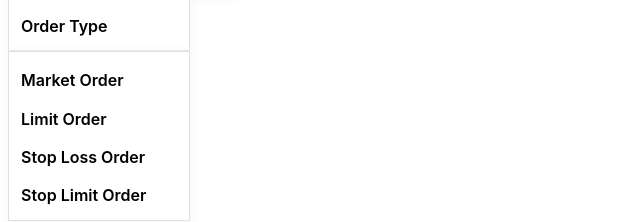
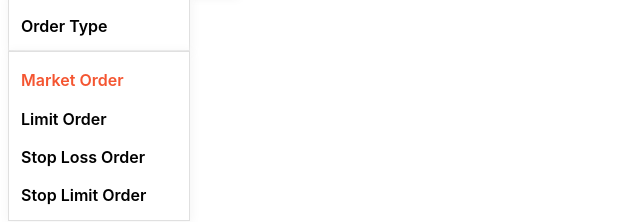
Before and after one commit to The-Merry-Men/service-purchase, a React app: page / in a window 1280 px wide. Shown: the part 229-451 px from the top of the page, without its empty margins (0-640 px from the left). Built offline with nearby package versions, Linux system fonts and the light colour scheme; no server answers.

Commit message:
fixed colors of menu buttons

```diff
--- a/client/src/components/menu-bottom-bar.jsx
+++ b/client/src/components/menu-bottom-bar.jsx
@@ -1,10 +1,14 @@
 import React from 'react';
 import styled from 'styled-components';
+
+const rhBlack = '"#1b1b1d"';
+const rhGreen = "#21ce99";
+const rhOrange = "#f45531";
 
 const MenuBottomBarWrapper = styled.div `
     display: flex;
     flex-direction: column;
-    background: ${props => props.open ? "white" : "#1b1b1d"}
+    background: ${props => props.open ? "white" : rhBlack}
     border: 1px solid ${props => props.open ? "rgb(224, 224, 224)" : "black"};
     box-shadow: 1px 1px 10px 1px ${props => props.open ? "whitesmoke" : "black"};
     height: 168px;
@@ -21,14 +25,24 @@ const Text13Div = styled.div `
     align: left;
     margin-left: 12px;
     margin-top: 4px;
-    color : ${props => props.clicked ? 'green' : 'black'}
+    color : ${props => {
+      if (!props.clicked) {
+        return "black"
+      } else {
+        if (props.up) {
+          return rhGreen
+        } else {
+          return rhOrange
+        }
+      }
+    }}
 `
 
 class MenuButton extends React.Component {
   constructor(props) {
     super(props)
     this.state = {
-      clicked: false
+      clicked: props.default
     }
   }
   clickHandler() {
@@ -38,7 +52,7 @@ class MenuButton extends React.Component {
   }
   render() {
     return (
-      <Text13Div onClick={this.clickHandler.bind(this)} clicked={this.state.clicked}>{this.props.text}</Text13Div>
+      <Text13Div onClick={this.clickHandler.bind(this)} clicked={this.state.clicked} up={this.props.up}>{this.props.text}</Text13Div>
     )
   }
 }
@@ -50,7 +64,7 @@ class MenuBottomBar extends React.Component {
   render() {
     return (
       <MenuBottomBarWrapper open={this.props.open}>
-      <MenuButton text='Market Order' />
+      <MenuButton text='Market Order' default={true}/>
       <MenuButton text='Limit Order'/>
       <MenuButton text='Stop Loss Order'/>
       <MenuButton text='Stop Limit Order'/>
--- a/client/src/components/middle-bar.jsx
+++ b/client/src/components/middle-bar.jsx
@@ -1,5 +1,9 @@
 import React from 'react';
 import styled from 'styled-components';
+
+const rhBlack = '"#1b1b1d"';
+const rhGreen = "#21ce99";
+const rhOrange = "#f45531";
 
 const MiddleBarWrapper = styled.div `
     border: 1px solid black;
@@ -49,7 +53,7 @@ const ShareInput = styled.input `
     margin-right: 10px;
     margin-bottom: 4px;
     &:focus {
-      border-color:${props => props.up ? "#21ce99" : "#f45531"} !important;
+      border-color:${props => props.up ? rhGreen : rhOrange} !important;
       outline: none
     }
     ${ShareLine}: hover & {
@@ -58,12 +62,12 @@ const ShareInput = styled.input `
 `
 
 const MarketPriceText = styled(ShareText) `
-    color: ${props => props.up ? "#21ce99" : "#f45531"};
+    color: ${props => props.up ? rhGreen : rhOrange};
     font-weight: 600;
 `
 
 const ExecuteCheck = styled.button `
-    background-color: ${props => props.up ? "#21ce99" : "#f45531"};
+    background-color: ${props => props.up ? rhGreen : rhOrange};
     border: none;
     padding-left: 4px;
     padding-right: 4px;
```
Also changed, not shown: 1 other file (tests, documents, lock files or other folders).
